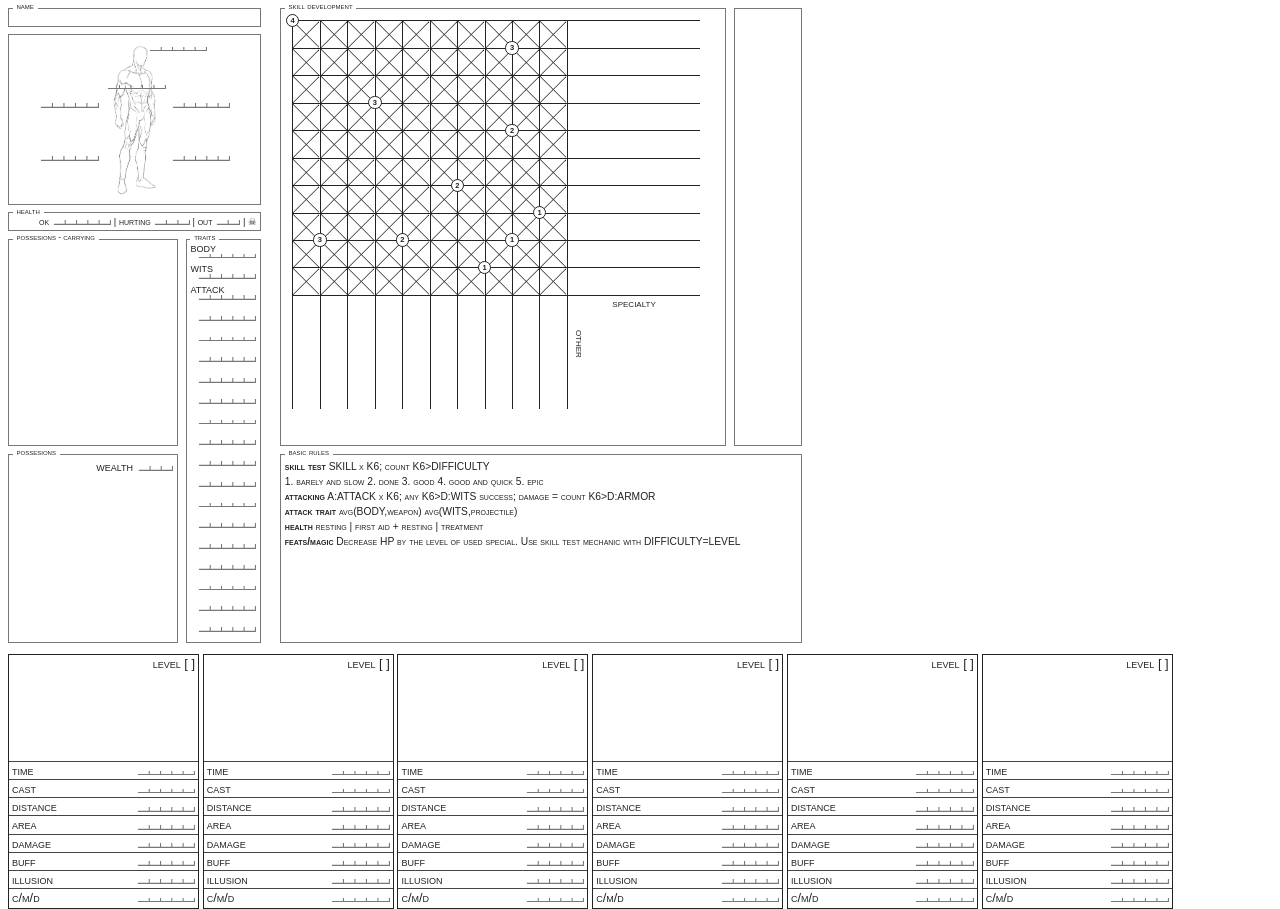
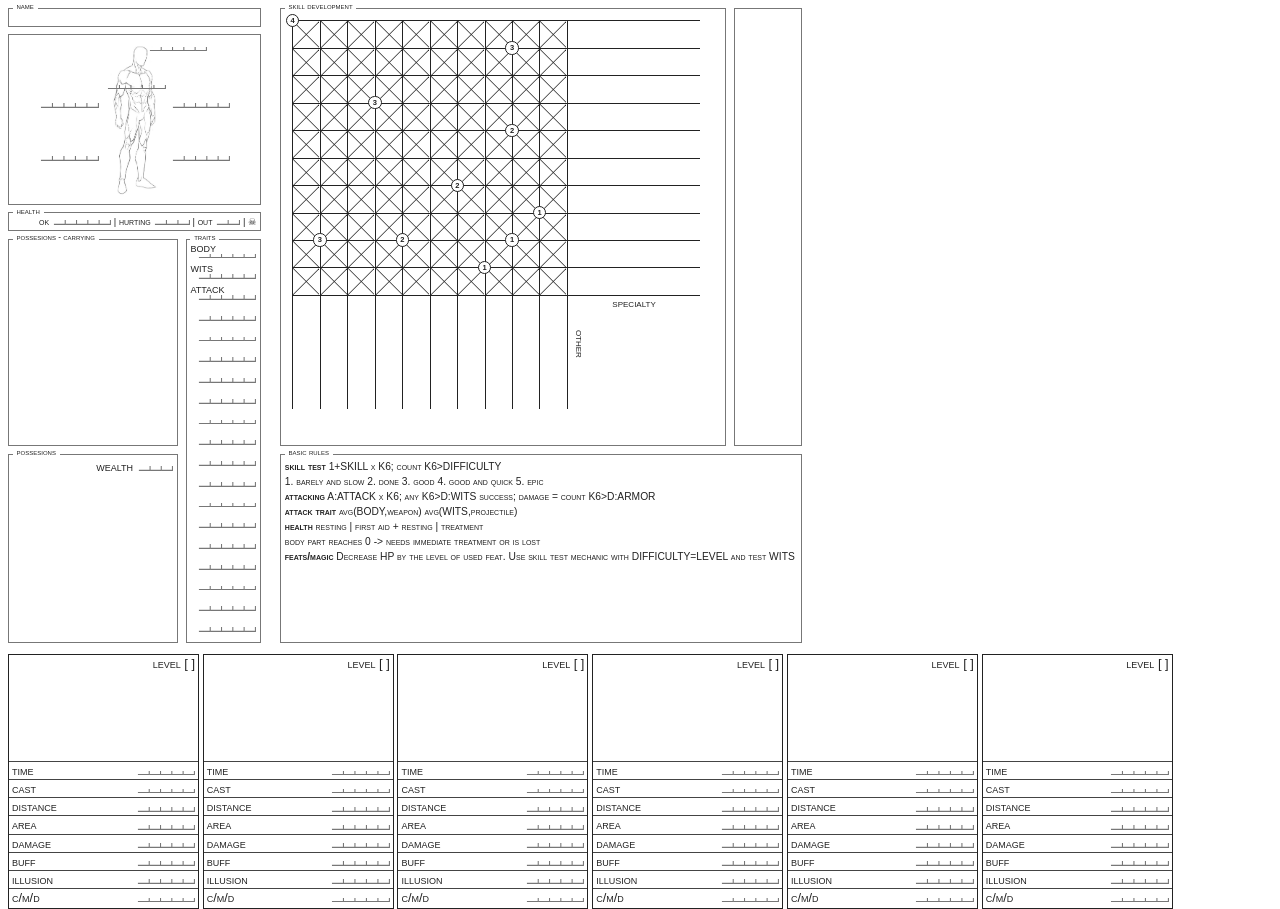
Before and after one commit to naugtur/rpg1, a plain HTML site: page index.html in a window 1280 px wide. Shown: the top 909 px of the page. Drawn offline with Linux system fonts and the light colour scheme; a web font is replaced by a local one.

Commit message:
probability tweak in skills

```diff
--- a/index.html
+++ b/index.html
@@ -211,7 +211,7 @@
         <div class="c"></div>
         <div class="addons">
             <ul>
-                <li><b>skill test</b> SKILL x K6; count K6>DIFFICULTY </li>
+                <li><b>skill test</b> 1+SKILL x K6; count K6>DIFFICULTY </li>
                 <li>1. barely and slow 2. done 3. good 4. good and quick 5. epic</li>
                 <li><b>attacking</b> A:ATTACK x K6; any K6>D:WITS success; damage = count K6>D:ARMOR</li>
                 <li><b>attack trait</b> avg(BODY,weapon) avg(WITS,projectile)</li>
@@ -219,7 +219,11 @@
                     <b>health</b> resting | first aid + resting | treatment
                 </li>
                 <li>
-                    <b>feats/magic</b> Decrease HP by the level of used special. Use skill test mechanic with DIFFICULTY=LEVEL
+                    body part reaches 0 -> needs immediate treatment or is lost
+                </li>
+                <li>
+                    <b>feats/magic</b> Decrease HP by the level of used feat.
+                    Use skill test mechanic with DIFFICULTY=LEVEL and test WITS
                 </li>
             </ul>
         </div>
```
Also changed, not shown: 1 other file.
